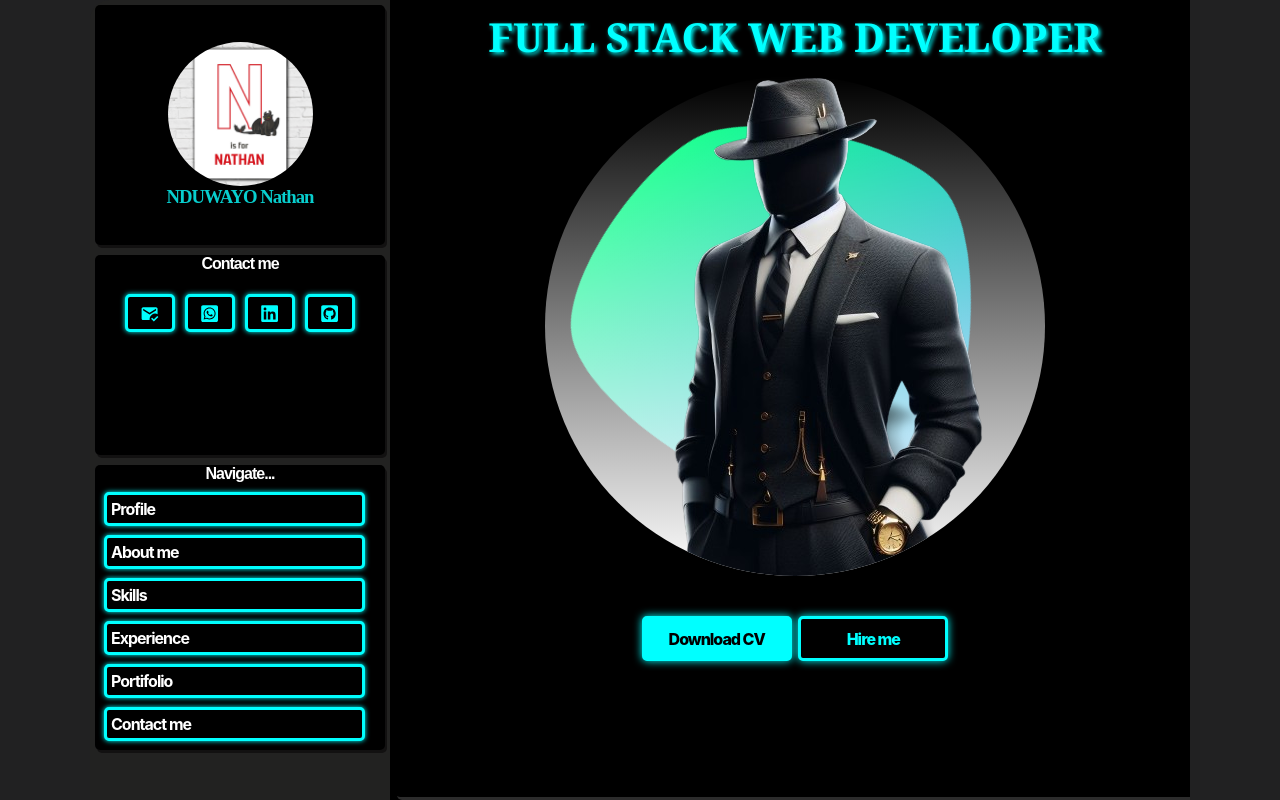
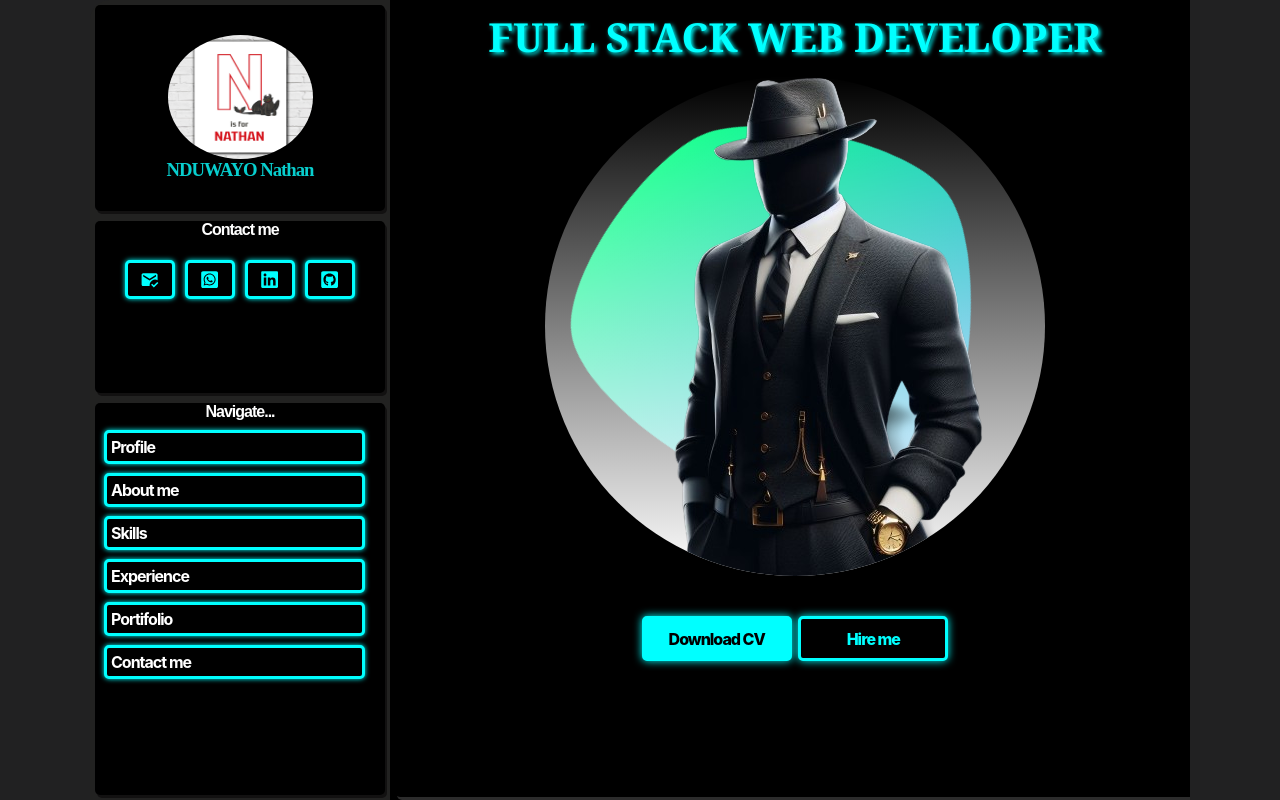
Before and after one commit to nduwayo-nathan/my-portifolio, a React (Create React App) app: page / in a window 1280 px wide. Built offline with nearby package versions, Linux system fonts and the light colour scheme.

Commit message:
updating

```diff
--- a/src/App.css
+++ b/src/App.css
@@ -141,7 +141,7 @@ width: 100%;
 
 .other{
   width: 200px;
-  height: auto;
+  height: 57vh;
   background-color:black;
 }
 .other h4{
```
